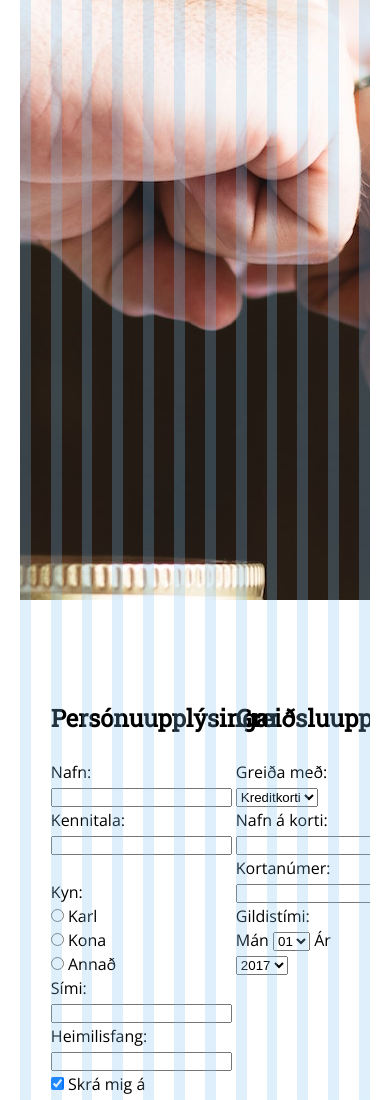
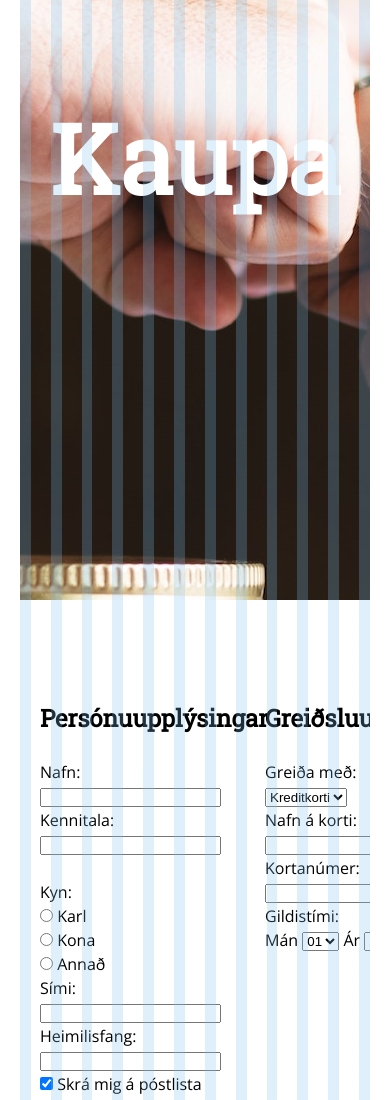
Before and after one commit to dezimba/Stortverkefni1, a plain HTML site: page kaupa.html in a window 390 px wide. Shown: the part 244-1344 px from the top of the page. Drawn offline with nearby package versions, Linux system fonts and the light colour scheme; files that its build step writes are made by us from their sources.

Commit message:
Byrja breytingar á grid fyrir 600px og 400px.

```diff
--- a/kaupa.html
+++ b/kaupa.html
@@ -32,9 +32,9 @@
     </div>
     <main>
     <div class="row">
-    <div class="col col-1">
+    <div class="col col-1 col-sm-0">
     </div>
-    <div class="info col col-4">
+    <div class="info col col-4 col-sm-6">
       <h2>Persónuupplýsingar</h2> <br>
       <form>
       <fieldset, border=0;>
@@ -58,11 +58,11 @@
       </fieldset>
     </form>
   </div>
-  <div class="col col-1">
+  <div class="col col-1 col-sm-0">
   </div>
-  <div class="col col-1">
+  <div class="col col-1 col-sm-0">
   </div>
-  <div class="info2 col col-4">
+  <div class="info2 col col-4 col-sm-6">
     <h2>Greiðsluupplýsingar</h2> <br>
     <form>
     <fieldset, border=0;>
--- a/scss/grid.scss
+++ b/scss/grid.scss
@@ -36,12 +36,24 @@
     @include columns(1);
   }
 
+  &-0 {
+    @include columns(0);
+  }
+
   // todo útfæra rest af grid
 
   &-sm {
-    @media (max-width: 599px) {
+    @media (max-width: 600px) {
       &-12 {
         @include columns(12);
+      }
+
+      &-6 {
+        @include columns(6);
+      }
+
+      &-0 {
+        @include columns(0);
       }
 
       // todo útfæra rest af sm grid
--- a/scss/header.scss
+++ b/scss/header.scss
@@ -17,8 +17,9 @@
     width: 100%;
     height: 100vh;
     display: flex;
+    color: white;
+    align-items: center;
     flex-direction: row;
-    align-content: center;
     margin-bottom: $gutter*4;
   }
 
```
